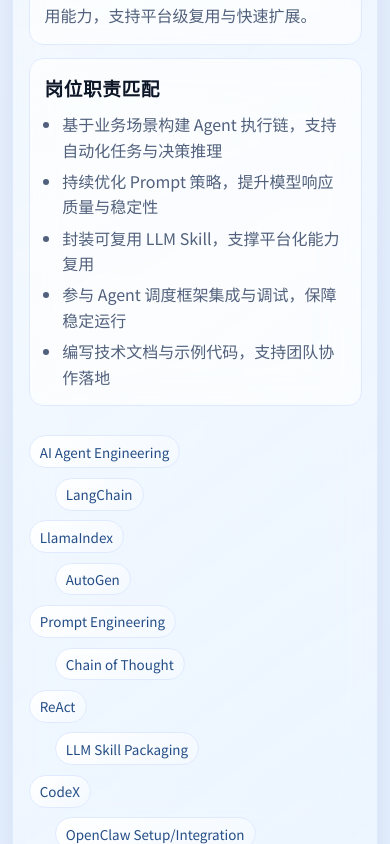
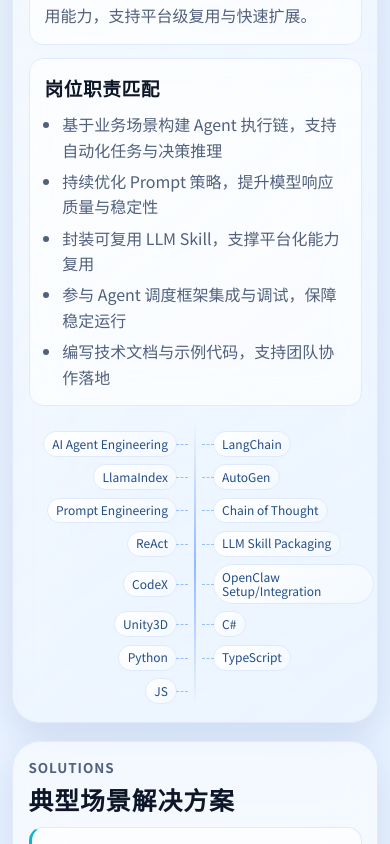
Before and after one commit to Lanxin123/Agent_resume, a Next.js app: page / in a window 390 px wide. Shown: the part 1156-2000 px from the top of the page. Built offline with nearby package versions, Linux system fonts and the light colour scheme.

Commit message:
fix: keep mobile skill tree consistent with desktop layout

```diff
--- a/app/globals.css
+++ b/app/globals.css
@@ -584,6 +584,14 @@
   color: var(--ink-soft);
 }
 
+.site-credit-text {
+  margin: 0.78rem 0 0.1rem;
+  text-align: center;
+  font-size: 0.75rem;
+  letter-spacing: 0.02em;
+  color: color-mix(in oklab, var(--ink-soft) 88%, white);
+}
+
 .cta-actions {
   margin-top: 0.8rem;
   display: flex;
@@ -798,22 +806,29 @@
   }
 
   .skill-tree {
-    grid-template-columns: 1fr;
+    --branch-gap: 12px;
+    grid-template-columns: repeat(2, minmax(0, 1fr));
+    gap: 0.45rem 0.72rem;
+    padding-top: 0.55rem;
   }
 
   .skill-trunk {
-    display: none;
+    display: block;
   }
 
   .skill-node,
   .skill-node.left,
   .skill-node.right {
-    justify-self: start;
+    max-width: 100%;
+    font-size: 0.75rem;
+    line-height: 1.2;
+    padding: 0.3rem 0.52rem;
+    white-space: normal;
     transform: none;
   }
 
   .skill-node::before {
-    display: none;
+    display: block;
   }
 }
 
```
